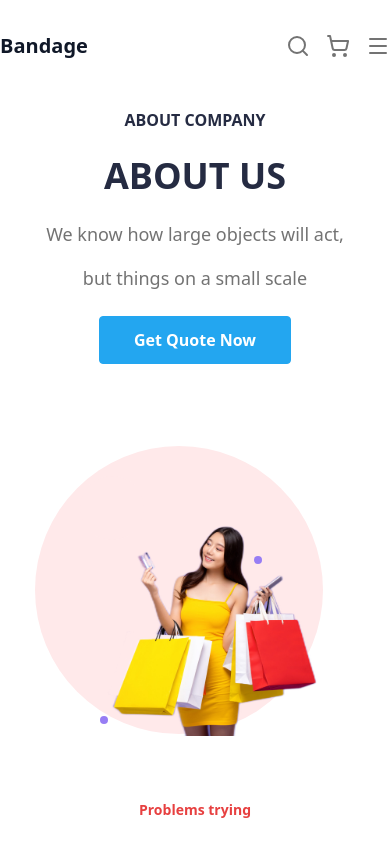
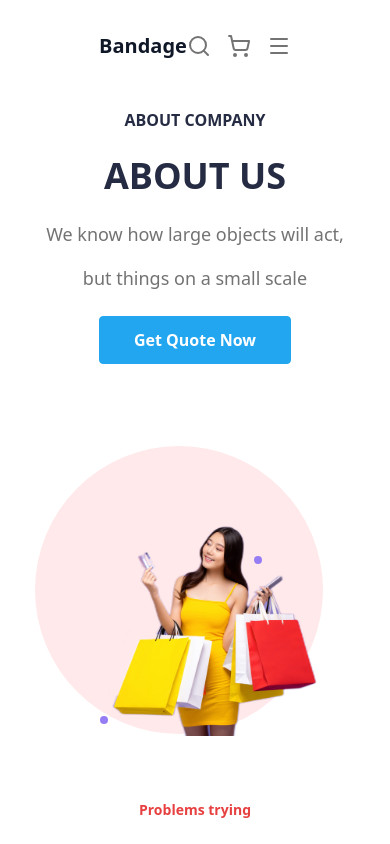
Before and after one commit to aytkinn/e-Commerce-Repo, a React (Vite) app: page /about in a window 390 px wide. Shown: the top 844 px of the page. Built offline with nearby package versions, Linux system fonts and the light colour scheme.

Commit message:
mobil desing update

```diff
--- a/src/pages/AboutPages.jsx
+++ b/src/pages/AboutPages.jsx
@@ -15,7 +15,7 @@ export default function About() {
         <div className="flex flex-col items-center mb-16">
             <section className="w-full max-w-7xl mx-auto px-4 lg:px-8">
                 <div className='flex flex-col md:flex-row justify-between items-center mt-8 gap-4'>
-                    <div className="flex items-center justify-between w-full md:w-auto">
+                    <div className="flex items-center justify-center md:justify-between w-full md:w-auto">
                         <h2 className="text-xl md:text-2xl font-bold text-gray-900 ">Bandage</h2>
 
                         <div className="md:hidden flex items-center gap-4">
--- a/src/pages/ContactPages.jsx
+++ b/src/pages/ContactPages.jsx
@@ -11,7 +11,7 @@ export default function ContactPages() {
     <div className="flex flex-col items-center mb-16">
     <section className="w-full max-w-7xl mx-auto px-4">
         <div className='flex flex-col md:flex-row justify-between items-center mt-8 gap-4'>
-            <div className="flex items-center justify-between w-full md:w-auto">
+            <div className="flex items-center justify-center md:justify-between w-full md:w-auto">
                 <h2 className="text-xl md:text-2xl font-bold text-gray-900 ">Bandage</h2>
 
                 <div className="md:hidden flex items-center gap-4">
--- a/src/pages/PricingPage.jsx
+++ b/src/pages/PricingPage.jsx
@@ -18,7 +18,7 @@ export default function PiricingPage() {
         <div className="flex flex-col items-center mb-16">
             <section className="w-full max-w-7xl mx-auto px-4">
                 <div className='flex flex-col md:flex-row justify-between items-center mt-8 gap-4'>
-                    <div className="flex items-center justify-between w-full md:w-auto">
+                    <div className="flex items-center justify-center md:justify-between w-full md:w-auto">
                         <h2 className="text-xl md:text-2xl font-bold text-gray-900 ">Bandage</h2>
 
                         <div className="md:hidden flex items-center gap-4">
```
